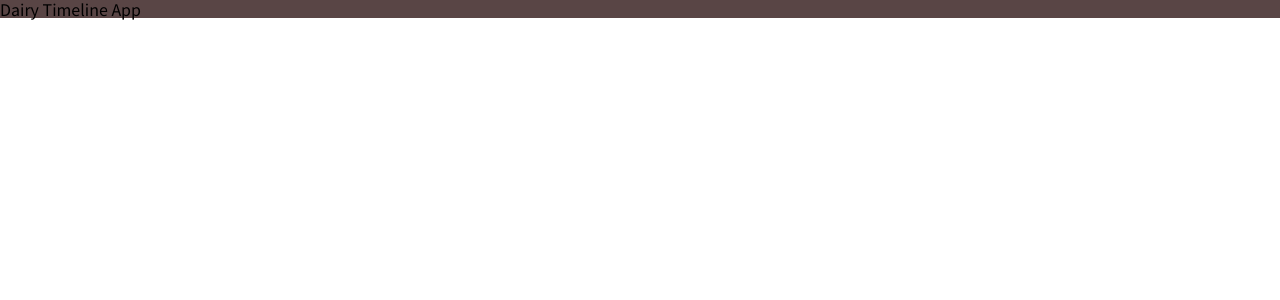
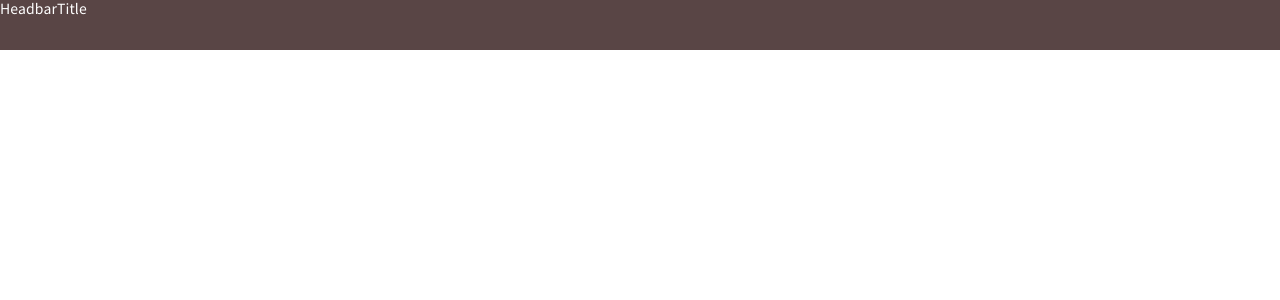
Before and after one commit to s-yoshiii/diary-timeline-app, a React (Vite) app: page / in a window 1280 px wide. Shown: the top 300 px of the page. Built offline with nearby package versions, Linux system fonts and the light colour scheme.

Commit message:
Head部分のコンポーネントを分ける

```diff
--- a/src/App.scss
+++ b/src/App.scss
@@ -25,8 +25,15 @@
   font-style: normal;
   font-display: swap;
 }
-
+html {
+  font-size: 62.5%;
+}
 body {
-  font-family: "Noto Sans JP", sans-serif;
+  font-family: "Noto Sans JP", "Hiragino Kaku Gothic Pro", "ヒラギノ角ゴ Pro W3",
+    "メイリオ", Meiryo, "ＭＳ Ｐゴシック", Arial, Verdana, sans-serif;
   font-weight: 400;
+  font-size: 14px;
+  font-size: 1.4rem;
+  color: #594545;
+  letter-spacing: 0.006em;
 }
--- a/src/components/headbar/Headbar.scss
+++ b/src/components/headbar/Headbar.scss
@@ -1,3 +1,7 @@
 .headbar {
+}
+.HeadbarTitle {
   background: #594545;
+  color: #fff;
+  min-height: 50px;
 }
--- a/src/components/headbar/Headbar.tsx
+++ b/src/components/headbar/Headbar.tsx
@@ -1,9 +1,9 @@
 import "./Headbar.scss";
+import HeadbarTitle from "./HeadbarTitle";
 const Headbar = () => {
   return (
     <div className="headbar">
-      <h1 className="headbar__title">Dairy Timeline App</h1>
-      <div className="headbar__inputArea"></div>
+      <HeadbarTitle />
     </div>
   );
 };
--- /dev/null
+++ b/src/components/headbar/HeadbarInput.tsx
@@ -0,0 +1,5 @@
+const HeadbarInput = () => {
+  return <div>HeadbarInput</div>;
+};
+
+export default HeadbarInput;
--- /dev/null
+++ b/src/components/headbar/HeadbarTitle.tsx
@@ -0,0 +1,9 @@
+const HeadbarTitle = () => {
+  return (
+    <div className="HeadbarTitle">
+      <div className="HeadbarTitle__txt">HeadbarTitle</div>
+    </div>
+  );
+};
+
+export default HeadbarTitle;
```
